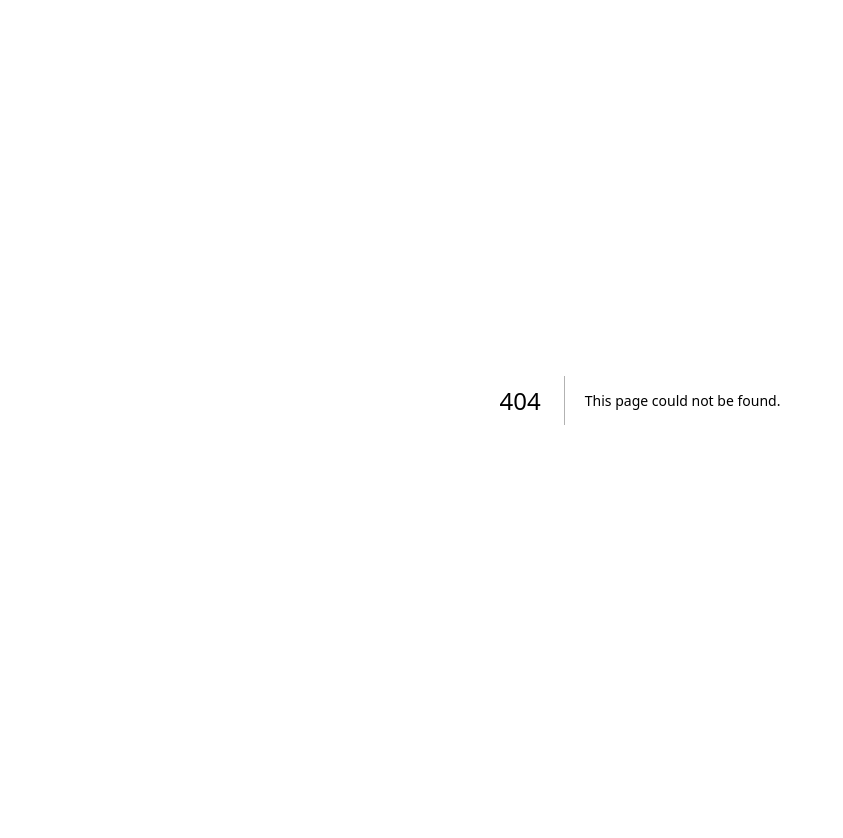
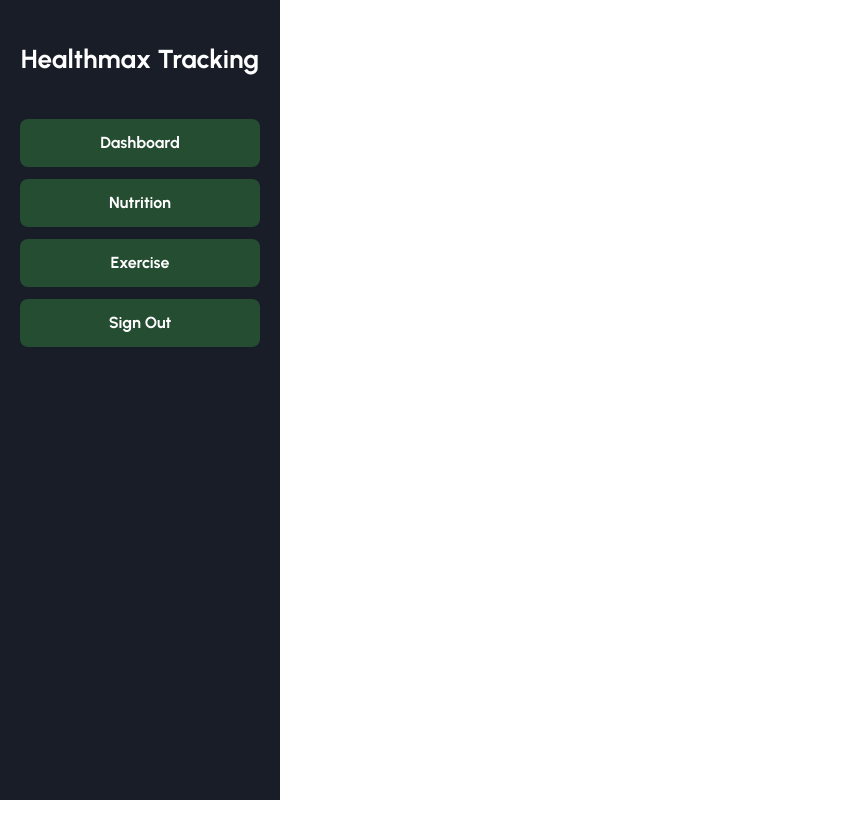
Before and after one commit to imbananacrazy/cprg306a-final-project, a Next.js app: page /dashboard in a window 1280 px wide. Before the commit this address had no page. Shown: the top 838 px of the page, without its empty margins (0-843 px from the left). Before the commit the page ends 800 px from the top, so only its background shows below. Built offline with nearby package versions, Linux system fonts and the light colour scheme; no server answers.

Commit message:
firebase, google sign in, and start on dashboard

```diff
--- /dev/null
+++ b/app/dashboard/page.tsx
@@ -0,0 +1,9 @@
+import Sidebar from "@/components/sidebar";
+
+export default function Dashboard() {
+  return (
+    <div className="bg-white h-screen w-screen">
+      <Sidebar />
+    </div>
+  );
+}
--- a/app/landing/page.tsx
+++ b/app/landing/page.tsx
@@ -3,19 +3,39 @@
 import SignInPage from "../../components/sign-in";
 import SignUpPage from "../../components/sign-up";
 import { useState } from "react";
+import { useUserAuth } from "@/utils/firebase/auth-context";
+import WelcomeBack from "@/components/welcome-back";
 
 export default function LandingPage() {
   const [isSignUp, setIsSignUp] = useState<boolean>(false);
+  const { user, googleSignIn, firebaseSignOut } = useUserAuth();
   function handleSwapSignUp() {
     setIsSignUp(!isSignUp);
   }
 
   return (
     <div className="flex flex-col justify-center items-center bg-[#181d27] h-screen w-screen">
-      {isSignUp ? (
-        <SignUpPage swapSignUp={handleSwapSignUp} />
+      {user ? (
+        <div className="flex flex-col justify-center items-center">
+          <h1 className="text-7xl font-bold text-white pb-2">
+            Healthmax Tracking
+          </h1>
+          <h1 className="text-3xl font-bold text-white pb-10">
+            Welcome back, {user?.displayName}!
+          </h1>
+          <WelcomeBack />
+        </div>
       ) : (
-        <SignInPage swapSignUp={handleSwapSignUp} />
+        <div className="flex flex-col justify-center items-center">
+          <h1 className="text-7xl font-bold text-white pb-10">
+            Healthmax Tracking
+          </h1>
+          {isSignUp ? (
+            <SignUpPage swapSignUp={handleSwapSignUp} />
+          ) : (
+            <SignInPage swapSignUp={handleSwapSignUp} />
+          )}
+        </div>
       )}
     </div>
   );
--- a/app/layout.tsx
+++ b/app/layout.tsx
@@ -1,6 +1,7 @@
 import type { Metadata } from "next";
 import { Urbanist } from "next/font/google";
 import "./globals.css";
+import { AuthContextProvider } from "@/utils/firebase/auth-context";
 
 const urbanist = Urbanist();
 
@@ -16,7 +17,9 @@ export default function RootLayout({
 }>) {
   return (
     <html lang="en">
-      <body className={`${urbanist.className}`}>{children}</body>
+      <body className={`${urbanist.className}`}>
+        <AuthContextProvider>{children}</AuthContextProvider>
+      </body>
     </html>
   );
 }
--- /dev/null
+++ b/components/sidebar.tsx
@@ -0,0 +1,23 @@
+export default function Sidebar() {
+  return (
+    <div className="bg-[#181d27] h-screen w-70 left-0">
+      <div className="flex justify-center font-bold text-white text-[26px] pt-10 mb-10">
+        <h1>Healthmax Tracking</h1>
+      </div>
+      <div className="flex flex-col gap-3 items-center h-full">
+        <button className="bg-[#254D32] text-white font-bold w-60 h-12 rounded-lg hover:cursor-pointer hover:bg-[#69B578]">
+          Dashboard
+        </button>
+        <button className="bg-[#254D32] text-white font-bold w-60 h-12 rounded-lg hover:cursor-pointer hover:bg-[#69B578]">
+          Nutrition
+        </button>
+        <button className="bg-[#254D32] text-white font-bold w-60 h-12 rounded-lg hover:cursor-pointer hover:bg-[#69B578]">
+          Exercise
+        </button>
+        <button className="bottom-0 bg-[#254D32] text-white font-bold w-60 h-12 rounded-lg hover:cursor-pointer hover:bg-[#69B578]">
+          Sign Out
+        </button>
+      </div>
+    </div>
+  );
+}
--- a/components/sign-in.tsx
+++ b/components/sign-in.tsx
@@ -1,10 +1,12 @@
 "use client";
 
 import React from "react";
+import { useUserAuth } from "../utils/firebase/auth-context";
 
 export default function SignInPage({ swapSignUp }: { swapSignUp: () => void }) {
   const [email, setEmail] = React.useState("");
   const [password, setPassword] = React.useState("");
+  const { user, googleSignIn } = useUserAuth();
 
   function HandleClick() {
     swapSignUp();
@@ -14,7 +16,7 @@ export default function SignInPage({ swapSignUp }: { swapSignUp: () => void }) {
     // Handle form submission logic here
   }
   return (
-    <div className="flex flex-col justify-center items-center w-120 h-120 rounded-lg bg-[#3A7D44] shadow-lg">
+    <div className="flex flex-col justify-center items-center w-120 h-140 rounded-lg bg-[#3A7D44] shadow-lg">
       <h1 className="flex align-top font-[700] text-5xl text-white">Sign In</h1>
       <form className="flex flex-col gap-4 mt-10" onSubmit={handleSubmit}>
         <p className="font-semibold">Email</p>
@@ -43,6 +45,12 @@ export default function SignInPage({ swapSignUp }: { swapSignUp: () => void }) {
         </button>
       </form>
       <button
+        className="bg-[#254D32] text-white font-bold mt-4 w-100 py-4 px-4 rounded-lg hover:cursor-pointer hover:bg-[#69B578]"
+        onClick={async () => await googleSignIn()}
+      >
+        Sign In with Google
+      </button>
+      <button
         className="text-white underline mt-4 hover:cursor-pointer"
         onClick={HandleClick}
       >
--- a/components/sign-up.tsx
+++ b/components/sign-up.tsx
@@ -1,6 +1,10 @@
 "use client";
 
+import { useUserAuth } from "@/utils/firebase/auth-context";
+
 export default function SignUpPage({ swapSignUp }: { swapSignUp: () => void }) {
+  const { googleSignIn } = useUserAuth();
+
   function HandleClick() {
     swapSignUp();
   }
@@ -10,7 +14,7 @@ export default function SignUpPage({ swapSignUp }: { swapSignUp: () => void }) {
   }
 
   return (
-    <div className="flex flex-col justify-center items-center w-120 h-150 rounded-lg bg-[#3A7D44] shadow-lg">
+    <div className="flex flex-col justify-center items-center w-120 h-170 rounded-lg bg-[#3A7D44] shadow-lg">
       <h1 className="flex align-top font-[700] text-5xl text-white">Sign Up</h1>
       <form className="flex flex-col gap-4 mt-10" onSubmit={handleSubmit}>
         <p className="font-semibold">Email</p>
@@ -36,6 +40,12 @@ export default function SignUpPage({ swapSignUp }: { swapSignUp: () => void }) {
         </button>
       </form>
       <button
+        className="bg-[#254D32] text-white font-bold mt-4 w-100 py-4 px-4 rounded-lg hover:cursor-pointer hover:bg-[#69B578]"
+        onClick={async () => await googleSignIn()}
+      >
+        Sign Up with Google
+      </button>
+      <button
         className="text-white underline mt-4 hover:cursor-pointer"
         onClick={HandleClick}
       >
--- /dev/null
+++ b/components/welcome-back.tsx
@@ -0,0 +1,26 @@
+"use client";
+
+import { useUserAuth } from "@/utils/firebase/auth-context";
+
+export default function WelcomeBack() {
+  const { firebaseSignOut } = useUserAuth();
+
+  return (
+    <div className="flex flex-col justify-center items-center w-120 h-55 rounded-lg bg-[#3A7D44] shadow-lg gap-4">
+      <button
+        className="bg-[#254D32] text-white font-bold w-100 h-15 rounded-lg hover:cursor-pointer hover:bg-[#69B578]"
+        onClick={() => {
+          window.location.href = "/dashboard";
+        }}
+      >
+        View Dashboard
+      </button>
+      <button
+        className="bg-[#254D32] text-white font-bold w-100 h-15 rounded-lg hover:cursor-pointer hover:bg-[#69B578]"
+        onClick={firebaseSignOut}
+      >
+        Sign Out
+      </button>
+    </div>
+  );
+}
--- /dev/null
+++ b/utils/firebase/auth-context.js
@@ -0,0 +1,42 @@
+"use client";
+
+import { useContext, createContext, useState, useEffect } from "react";
+import {
+  signInWithPopup,
+  signOut,
+  onAuthStateChanged,
+  GoogleAuthProvider,
+} from "firebase/auth";
+import { auth } from "./firebase";
+
+const AuthContext = createContext();
+
+export const AuthContextProvider = ({ children }) => {
+  const [user, setUser] = useState(null);
+
+  const googleSignIn = () => {
+    const provider = new GoogleAuthProvider();
+    return signInWithPopup(auth, provider);
+  };
+
+  const firebaseSignOut = () => {
+    return signOut(auth);
+  };
+
+  useEffect(() => {
+    const unsubscribe = onAuthStateChanged(auth, (currentUser) => {
+      setUser(currentUser);
+    });
+    return () => unsubscribe();
+  }, [user]);
+
+  return (
+    <AuthContext.Provider value={{ user, googleSignIn, firebaseSignOut }}>
+      {children}
+    </AuthContext.Provider>
+  );
+};
+
+export const useUserAuth = () => {
+  return useContext(AuthContext);
+};
--- /dev/null
+++ b/utils/firebase/firebase.ts
@@ -0,0 +1,22 @@
+// Import the functions you need from the SDKs you need
+import { initializeApp } from "firebase/app";
+// TODO: Add SDKs for Firebase products that you want to use
+// https://firebase.google.com/docs/web/setup#available-libraries
+import { getAuth } from "firebase/auth";
+import { getFirestore } from "firebase/firestore";
+
+// Your web app's Firebase configuration
+// Note: The API key is public and safe to expose on the client
+const firebaseConfig = {
+  apiKey: process.env.NEXT_PUBLIC_FIREBASE_API_KEY,
+  authDomain: process.env.NEXT_PUBLIC_FIREBASE_AUTH_DOMAIN,
+  projectId: process.env.NEXT_PUBLIC_FIREBASE_PROJECT_ID,
+  storageBucket: process.env.NEXT_PUBLIC_FIREBASE_STORAGE_BUCKET,
+  messagingSenderId: process.env.NEXT_PUBLIC_FIREBASE_MESSAGING_SENDER_ID,
+  appId: process.env.NEXT_PUBLIC_FIREBASE_APP_ID,
+};
+
+// Initialize Firebase
+const app = initializeApp(firebaseConfig);
+export const auth = getAuth(app);
+export const db = getFirestore(app);
--- a/utils/supabase/client.ts
+++ /dev/null
@@ -1,7 +0,0 @@
-import { createBrowserClient } from "@supabase/ssr";
-
-const supabaseUrl = process.env.NEXT_PUBLIC_SUPABASE_URL;
-const supabaseKey = process.env.NEXT_PUBLIC_SUPABASE_PUBLISHABLE_DEFAULT_KEY;
-
-export const createClient = () =>
-  createBrowserClient(supabaseUrl!, supabaseKey!);
--- a/utils/supabase/server.ts
+++ /dev/null
@@ -1,28 +0,0 @@
-import { createServerClient, type CookieOptions } from "@supabase/ssr";
-import { cookies } from "next/headers";
-
-const supabaseUrl = process.env.NEXT_PUBLIC_SUPABASE_URL;
-const supabaseKey = process.env.NEXT_PUBLIC_SUPABASE_PUBLISHABLE_DEFAULT_KEY;
-
-export const createClient = async (
-  cookieStore: Awaited<ReturnType<typeof cookies>>,
-) => {
-  return createServerClient(supabaseUrl!, supabaseKey!, {
-    cookies: {
-      getAll() {
-        return cookieStore.getAll();
-      },
-      setAll(cookiesToSet) {
-        try {
-          cookiesToSet.forEach(({ name, value, options }) =>
-            cookieStore.set(name, value, options),
-          );
-        } catch {
-          // The `setAll` method was called from a Server Component.
-          // This can be ignored if you have middleware refreshing
-          // user sessions.
-        }
-      },
-    },
-  });
-};
```
Also changed, not shown: package.json (+4 -4 lines), 1 other file (tests, documents, lock files or other folders).
